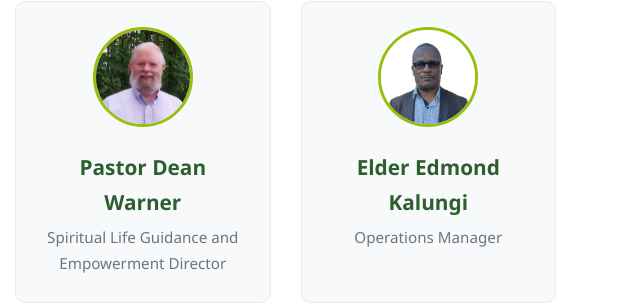
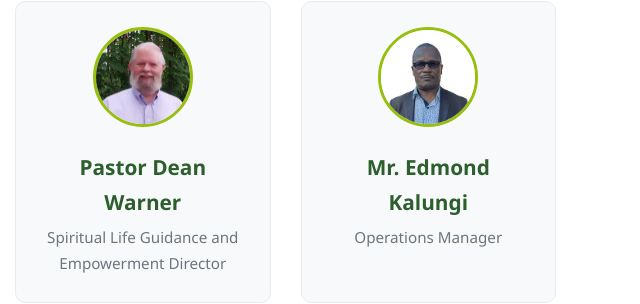
Before and after one commit to ekalungi-tech/world-community-development-revival, a plain HTML site: page index.html in a window 1280 px wide. Shown: the part 2775-3079 px from the top of the page, 640-1280 px from the left. Drawn offline with Linux system fonts and the light colour scheme.

Commit message:
Update index.html

```diff
--- a/index.html
+++ b/index.html
@@ -594,7 +594,7 @@
 
           <div class="team-member">
             <img src="images/kalungi.png" alt="Elder Edmond Kalungi" />
-            <h3>Elder Edmond Kalungi</h3>
+            <h3>Mr. Edmond Kalungi</h3>
             <p>Operations Manager</p>
           </div>
 
```
